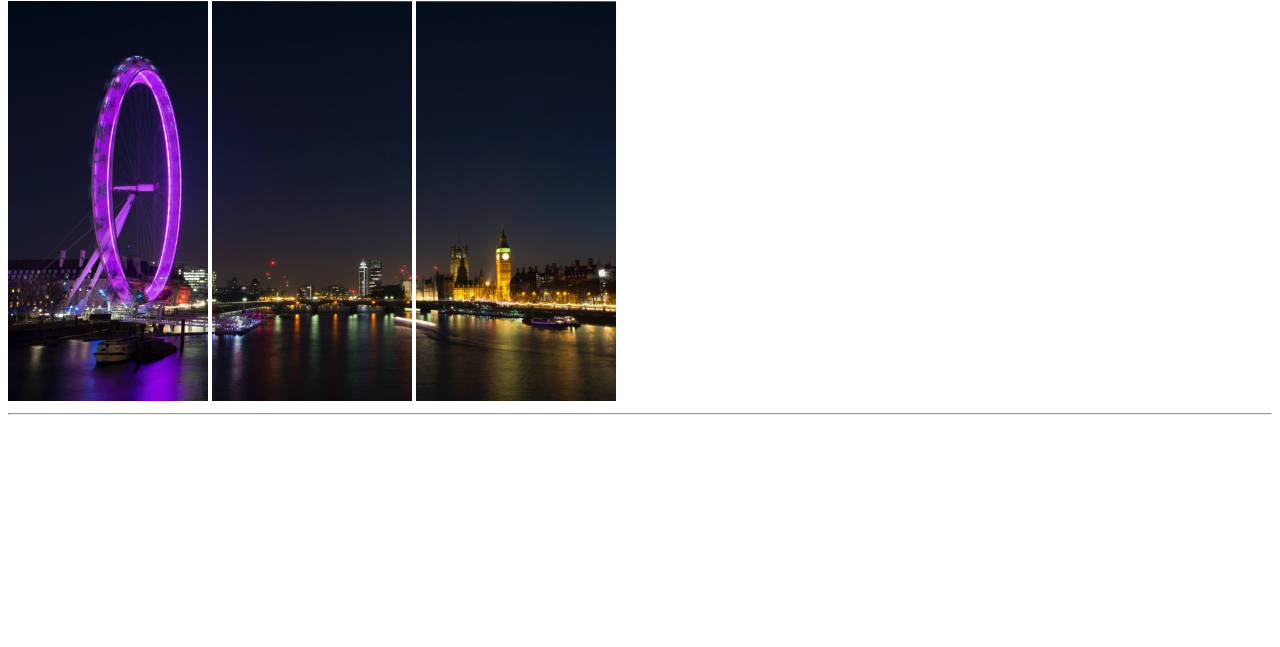
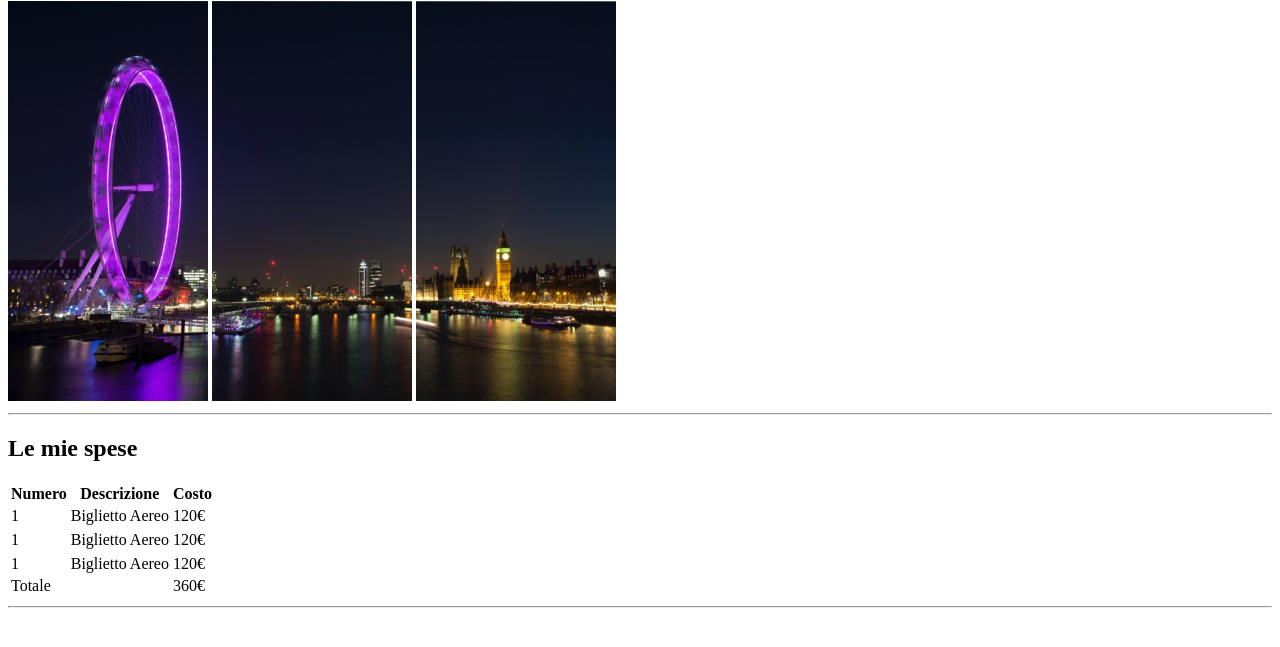
Before and after one commit to FrancescoBenassi/html-london-trip, a plain HTML site: page index.html in a window 1280 px wide. Shown: the part 79-726 px from the top of the page. Drawn offline with Linux system fonts and the light colour scheme.

Commit message:
feat: completed first section costs

```diff
--- a/index.html
+++ b/index.html
@@ -14,6 +14,38 @@
         <img src="img/pexels-bill-emrich-230794-2.jpg" alt="Big Ben" width="200">
         <hr>
     </header>
-    <main></main>
+    <!-- Informazioni sulle spese del viaggio  -->
+    <main>
+        <section id="cost">
+            <h2>Le mie spese</h2>
+            <table>
+                <tr>
+                    <th>Numero</th>
+                    <th>Descrizione</th>
+                    <th>Costo</th>
+                </tr>
+                <tr>
+                    <td>1</td>
+                    <td>Biglietto Aereo</td>
+                    <td>120€</td>
+                </tr>
+                <tr></tr>
+                    <td>1</td>
+                    <td>Biglietto Aereo</td>
+                    <td>120€</td>
+                </tr>
+                <tr></tr>
+                    <td>1</td>
+                    <td>Biglietto Aereo</td>
+                    <td>120€</td>
+                </tr>
+                <tr>
+                    <td colspan="2">Totale</td>
+                    <td>360€</td>
+                </tr>
+            </table>
+            <hr>
+        </section>
+    </main>
 </body>
 </html>
```
